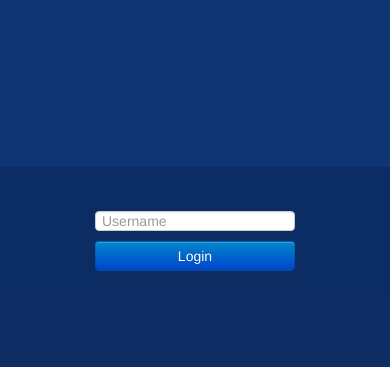
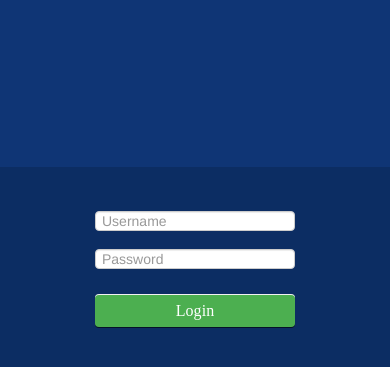
Before and after one commit to sspoorthi/PhoneGapDMS, a plain HTML site: page www/index.html at #!/Login in a window 390 px wide. Shown: the part 215-582 px from the top of the page. Drawn offline with Linux system fonts and the light colour scheme; some packages are replaced by stand-ins of ours.

Commit message:
Changes to login page

```diff
--- a/www/app/views/app-login.html
+++ b/www/app/views/app-login.html
@@ -2,6 +2,7 @@
     <div class="login-container">
         <div class="login-logo">
             <img alt="Logo Philips" class="img-responsive" src="img/logo-philips.svg">
+			</br><h2 style="color:white">DMS</h1>
         </div>
         <!--<img alt="Logo DMS" class="login-top login-title" src="img/logo-dms.svg">-->
     </div>
@@ -9,7 +10,8 @@
         <form name="login" ng-submit="doLogin()" novalidate>
             <div class="login-form-area">
                 <input class="form-control input-lg" type="text" placeholder="Username" ng-model="username" autocomplete="off" required/>
-                <button class="btn btn-lg btn-primary btn-block" data-icon="patientviewing" type="submit">Login</button>
+				<input class="form-control input-lg" type="password" placeholder="Password" ng-model="password" autocomplete="off" required/>
+                <button class="pt-button green" data-icon="patientviewing" type="submit">Login</button>
             </div>
         </form>
     </div>
--- a/www/css/index.css
+++ b/www/css/index.css
@@ -229,3 +229,25 @@ nav ul li a:hover span {
 	display: block;
 	width: 100%;
 }
+
+body .pt-button{
+    width: 100%;
+	min-width:5em;
+	height:32px;
+	padding:0 12px 0 12px;
+    margin: 16px 0;
+	//background-color:#e6e6e6;
+	border:none;
+	-webkit-border-radius: 0.25em;
+	-moz-border-radius: 0.25em;
+	border-radius: 0.25em;
+	font-size:16px;
+	-moz-box-shadow: 0 0.063em 0 rgba(0, 0, 0, 0.6), 0 -0.063em 0 rgba(242, 242, 242, 1);
+	-webkit-box-shadow: 0 0.063em 0 rgba(0, 0, 0, 0.6), 0 -0.063em 0 rgba(242, 242, 242, 1);
+	box-shadow: 0 0.063em 0 rgba(0, 0, 0, 0.6), 0 -0.063em 0 rgba(242, 242, 242, 1);
+	color:#FFF;
+	outline:none;
+	cursor:pointer;
+    font-family:"CentraleSansCndBook";
+    letter-spacing: 0.1px;
+}
```
